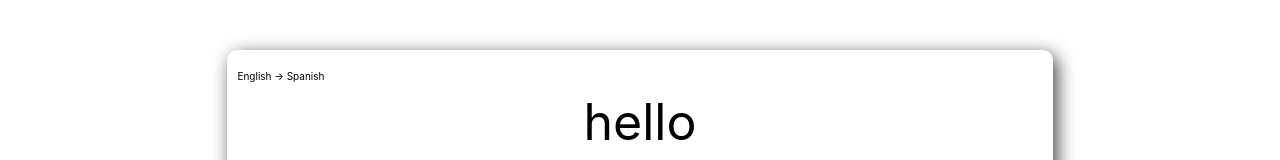
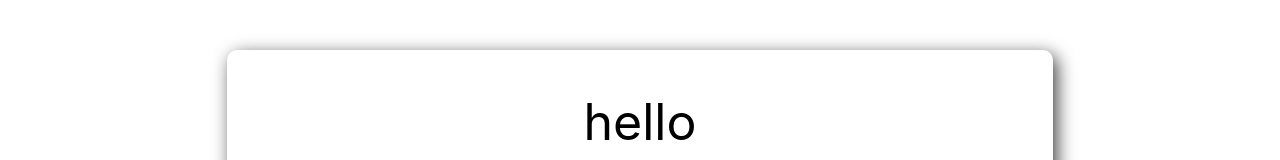
Before and after one commit to tal3898/vocabulary-practice, a React (Create React App) app: page / in a window 1280 px wide. Shown: the part 251-411 px from the top of the page. Built offline with nearby package versions, Linux system fonts and the light colour scheme.

Commit message:
display on the card the from -> to only if client selected random

```diff
--- a/src/App.tsx
+++ b/src/App.tsx
@@ -1,7 +1,6 @@
 import Box from '@mui/material/Box';
 import Modal from '@mui/material/Modal';
 import React, { useState } from 'react';
-import { AiOutlineUnorderedList } from 'react-icons/ai';
 import { CiPlay1 } from 'react-icons/ci';
 import { IoMdSettings } from 'react-icons/io';
 import './App.css';
--- a/src/card/card.tsx
+++ b/src/card/card.tsx
@@ -1,8 +1,8 @@
-import React, { useEffect, useMemo, useState } from 'react';
+import { useEffect, useState } from 'react';
+import { AiOutlineArrowLeft } from 'react-icons/ai';
+import { OriginalLanguage } from '../models/originalLanguage';
+import { Word } from '../models/word';
 import './card.css';
-import {Word} from '../models/word'
-import {AiOutlineArrowLeft} from 'react-icons/ai'
-import { OriginalLanguage } from '../models/originalLanguage';
 
 interface Props {
     wordsList: Word[];
@@ -19,19 +19,6 @@ function Card({fromLanguage, wordsList}: Props) {
   const [isTranslationHidden, setIsTranslationHidden] = useState(true);
   const [currentWord, setCurrentWord] = useState(wordsList[0] ?? defaultWord);
   const [translateFromEnglish, setTranslateFromEnglish] = useState(fromLanguage === OriginalLanguage.ENGLISH);
-  // console.log({translateFromEnglish, fromLanguage})
-
-  // const translateFromEnglish = useMemo(() => {
-  //   console.log('d')
-  //   if (fromLanguage === OriginalLanguage.ENGLISH) {
-  //     return true;
-  //   } else if (fromLanguage === OriginalLanguage.SPANISH) {
-  //     return false;
-  //   } else {
-  //     const randomBinaryNumber = getRandomInt(2);
-  //     return randomBinaryNumber === 1;
-  //   }
-  // }, [])
 
   useEffect(() => {
       console.log('d')
@@ -72,7 +59,9 @@ function Card({fromLanguage, wordsList}: Props) {
 
   return (
     <div className='card'>
-        <p style={{fontSize: 10}}>{originalLanguage} {'->'} {translationLanguage}</p>
+        <p style={{fontSize: 10, visibility: fromLanguage === OriginalLanguage.RANDOM ? 'visible': 'hidden'}}>
+          {originalLanguage} {'->'} {translationLanguage}
+        </p>
         <p className='originalWord'>{originalWord}</p>
         {!isTranslationHidden && <p className='translationWord'>{translationWord}</p>}
         {isTranslationHidden && <p className='revealButton' onClick={() => setIsTranslationHidden(false)}>reveal</p>}
```
